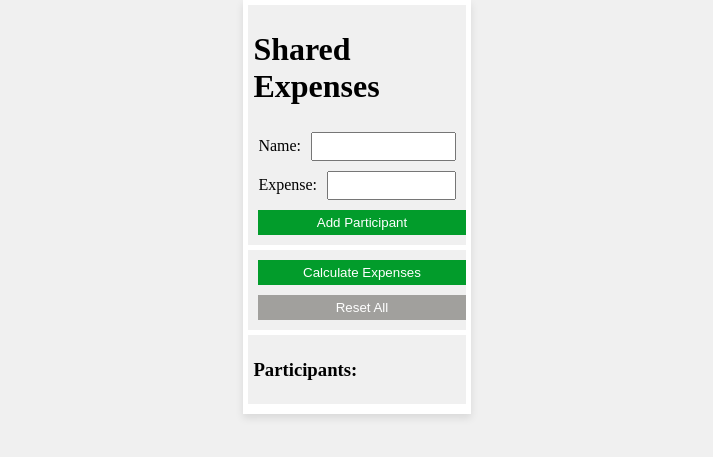
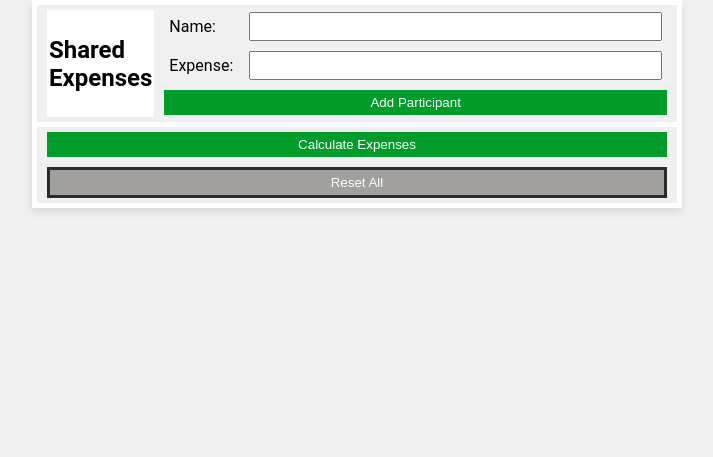
Before and after one commit to AlexDovgalenko/shared_expenses, a Flask app: page / in a window 1280 px wide. Shown: the top 457 px of the page, without its empty margins (283-996 px from the left). Run offline with Flask 3, Linux system fonts and the light colour scheme.

Commit message:
final changes to scc and index file

```diff
--- a/static/style.css
+++ b/static/style.css
@@ -4,46 +4,80 @@ body, html {
   padding: 0;
   display: flex;
   justify-content: center; /* Horizontal centering */
-  align-items: flex-start;   /* Align content to the bottom */
+  align-items: flex-start;   /* Align content to the top */
   background-color: #f0f0f0;
+  font-family: 'Roboto', sans-serif;
 }
 
 .app-container {
   background-color: white;
   padding: 5px;
+  padding-bottom: 0px;
   box-shadow: 0 4px 8px rgba(0, 0, 0, 0.1);
   transition: width 0.3s;
+  min-width: 500px
 }
 
 /* Flex item */
 .item {
-  flex: 1 1 100%;
-  padding: 5px;
+  display: flex;
+  padding-inline: 5px;
   margin-bottom: 5px;
   background-color: #f0f0f0;
-  .main-container
   align-items: center;
 }
 
-/* Form styling */
-/*
-form {
-//    width: 500px;
-//    margin: 0 auto;
-//    display: flex;
-//    flex-direction: column;
-//} */
+.output {
+  display: flex;
+  flex-direction: column;
+  padding-inline: 5px;
+  margin-bottom: 5px;
+  background-color: #a1a09d;
+  color: white;
+  border: solid;
+  border-color: #2b2b2a;
+  justify-content: center;
+}
 
-label {
-    display: inline-block;
-    text-align: left;
+.form-field{
+    flex-grow: 1;
+}
+
+.app-caption{
+    background-color: white;
+    width: min-content;
+    aspect-ratio: 1 / 1;
+    align-content: center;
+    padding: 2px;
     margin: 5px;
 }
 
+/* Form styling */
+
+form {
+    margin: 0 auto;
+    display: flex;
+    flex-direction: column;
+    text-align: center
+}
+
+form[class="action-buttons"] {
+    margin: 0 auto;
+    display: flex;
+    flex-grow: 1;
+    text-align: center
+}
+
+label {
+    text-align: left;
+    margin: 5px;
+    min-width: 70px;
+}
+
 input {
+    flex-grow: 1;
     padding: 5px;
     text-align: center;
-    width: 75%;
     margin: 5px;
 }
 
@@ -51,10 +85,11 @@ input {
     display: flex;
     justify-content: space-between;
     align-items: center;
+    margin-inline: 5px;
 }
 
 button {
-    width: 100%;
+    flex-grow: 1;
     padding-block: 5px;
     padding-inline: 2px;
     text-align: center;
@@ -66,10 +101,12 @@ button {
 }
 
 button[class="reset-all"] {
-    background-color: #a1a09d
+    background-color: #a1a09d;
+    border: solid;
+    border-color: #2b2b2a;
 }
 
 
 button[type="reset"]:hover, button[type="submit"]:hover {
-    opacity: 0.8; /* Slightly transparent on hover */
+    opacity: 0.7; /* Slightly transparent on hover */
 }
--- a/templates/index.html
+++ b/templates/index.html
@@ -8,11 +8,10 @@
 </head>
 <body>
     <div class="app-container" id="app">
-<!--    <div >-->
         <div class="item">
-            <h1>Shared Expenses</h1>
+            <h2 class="app-caption">Shared Expenses</h2>
             <!-- Form for adding participants -->
-            <form method="POST">
+            <form method="POST" class="form-field">
                 <div class="form-group">
                     <label for="name">Name:</label>
                     <input type="text" id="name" name="name" required>
@@ -24,16 +23,16 @@
                 <button type="submit" name="add-participant">Add Participant</button>
             </form>
         </div>
-        <!-- Separate form for calculating expenses -->
+        <!-- Block of actions buttons -->
         <div class="item">
-            <form method="POST">
+            <form method="POST" class="action-buttons">
                 <button type="submit" name="calculate">Calculate Expenses</button>
                 <button type="submit" class="reset-all" name="reset-all">Reset All</button> <!-- Button to reset all data -->
             </form>
         </div>
-        {% if participants is not none %}
+        {% if participants %}
             <div class="item">
-                <h3>Participants:</h3>
+                <h4>Participants:</h4>
                 <ul>
                     {% for participant in participants %}
                         <li>{{ participant.name }} - ${{ participant.expense }}</li>
@@ -42,9 +41,9 @@
             </div>
         {% endif %}
         {% if transactions is not none %}
-            <div class="item">
-                Total Expenses: <strong>${{ total_expense }}</strong><br>
-                Fair Share: <strong>${{ fair_share }}</strong>
+            <div class="output">
+                <span>Total Expenses:  <strong>${{ total_expense }}</strong></span>
+                <span>Fair Share:  <strong>${{ fair_share }}</strong></span>
             </div>
             <div class="item">
                 <h4>Transactions:</h4>
@@ -62,12 +61,12 @@
       const app = document.getElementById('app');
       const screenWidth = window.innerWidth;
 
-      if (screenWidth < 600) {
-        app.style.width = '100%';  // Full width for screens less than 600px
-      } else if (screenWidth >= 600 && screenWidth <= 1280) {
-        app.style.width = '75%';   // 75% width for screens between 600px and 1280px
+      if (screenWidth < 450) {
+        app.style.width = `${screenWidth}px`;  // Full width for screens less than 450px
+      } else if (screenWidth >= 450 && screenWidth <= 1024) {
+        app.style.width = `${screenWidth * 0.75}px`;   // 75% of screen width
       } else {
-        app.style.width = '50%';   // 50% width for screens greater than 1280px
+        app.style.width = `${screenWidth * 0.5}px`;   // 50% of screen width
       }
     }
 
```
